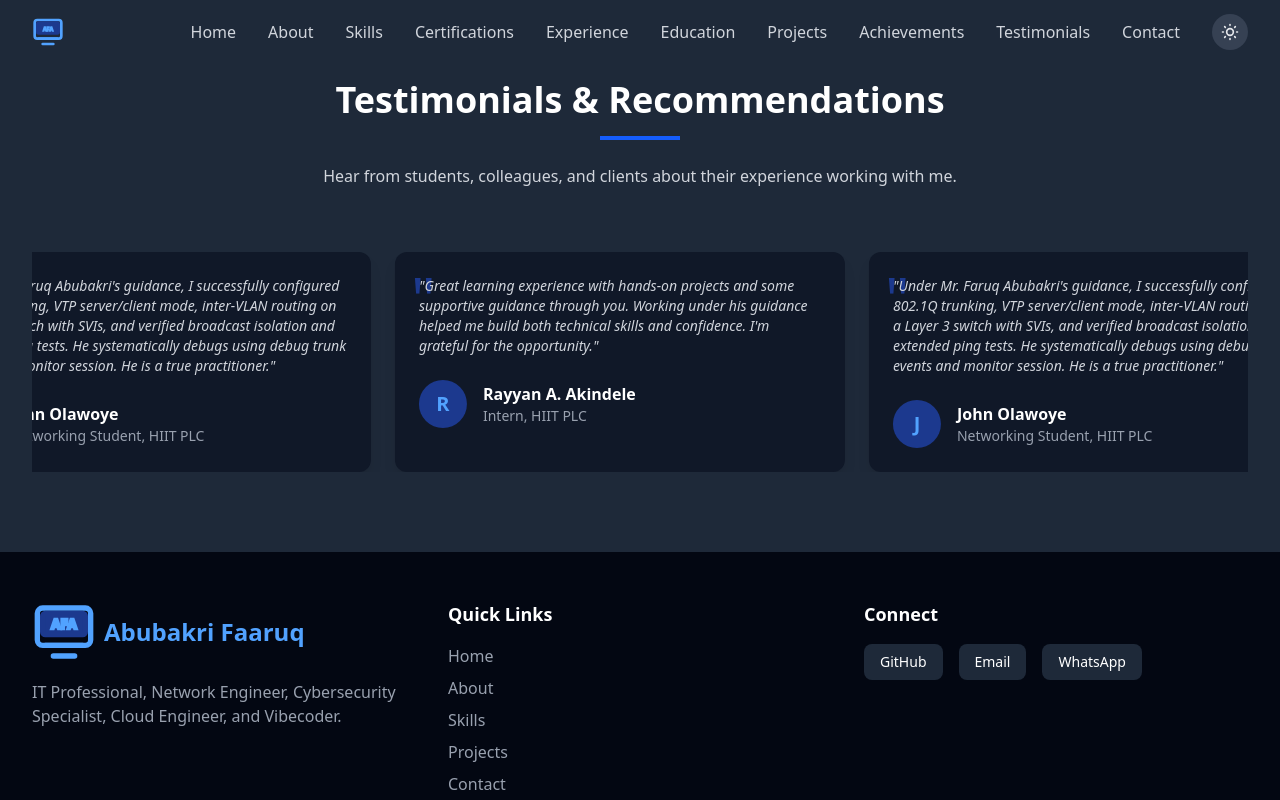
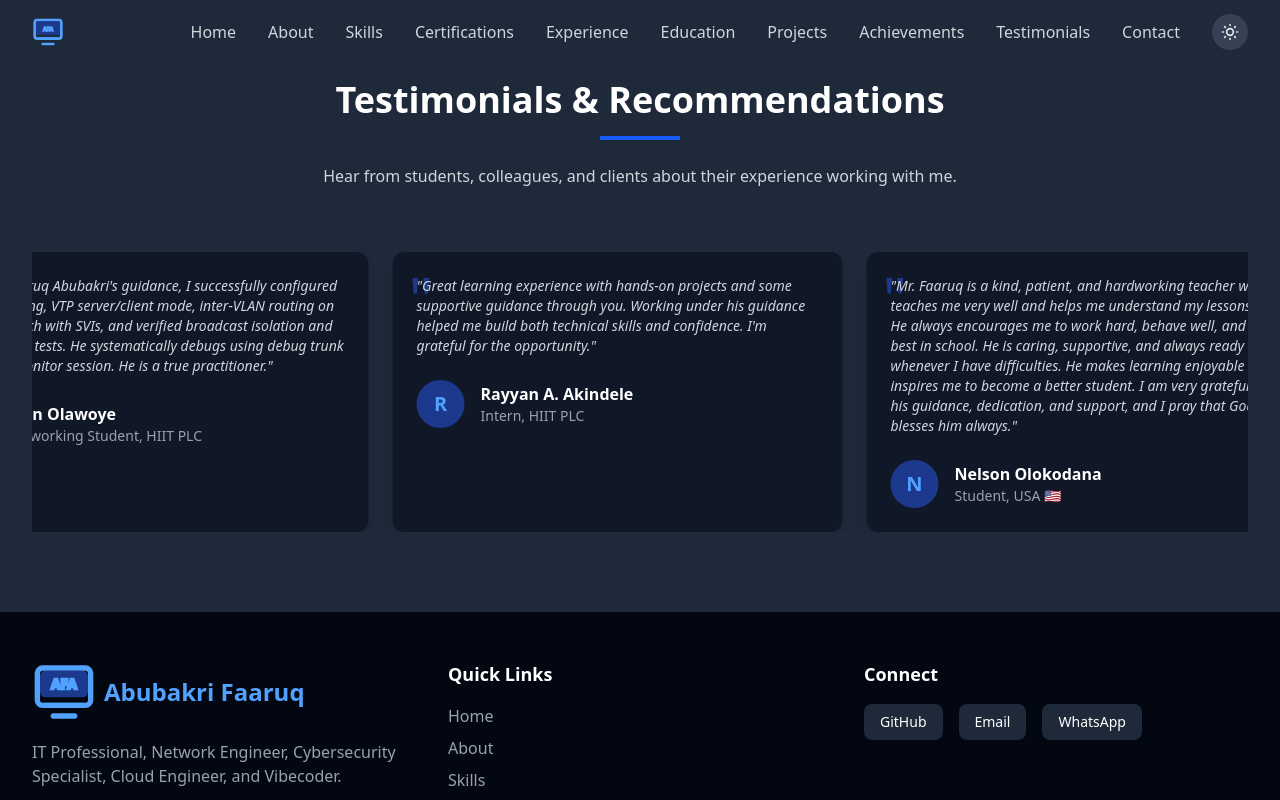
Before and after one commit to IbnAbubakri/AbubakriFaaruqAdebowaleResume, a Next.js app: page /testimonials in a window 1280 px wide. Shown: the top 800 px of the page. Built offline with nearby package versions, Linux system fonts and the light colour scheme.

Commit message:
Add Nelson Olokodana testimonial to scrolling section

```diff
--- a/src/sections/Testimonials.tsx
+++ b/src/sections/Testimonials.tsx
@@ -20,6 +20,12 @@ const testimonials = [
     name: 'Rayyan A. Akindele',
     role: 'Intern, HIIT PLC',
     content: 'Great learning experience with hands-on projects and some supportive guidance through you. Working under his guidance helped me build both technical skills and confidence. I\'m grateful for the opportunity.',
+    rating: 5,
+  },
+  {
+    name: 'Nelson Olokodana',
+    role: 'Student, USA 🇺🇸',
+    content: 'Mr. Faaruq is a kind, patient, and hardworking teacher who teaches me very well and helps me understand my lessons easily. He always encourages me to work hard, behave well, and do my best in school. He is caring, supportive, and always ready to help whenever I have difficulties. He makes learning enjoyable and inspires me to become a better student. I am very grateful for his guidance, dedication, and support, and I pray that God blesses him always.',
     rating: 5,
   },
 ]
```
Also changed, not shown: contact.txt.
